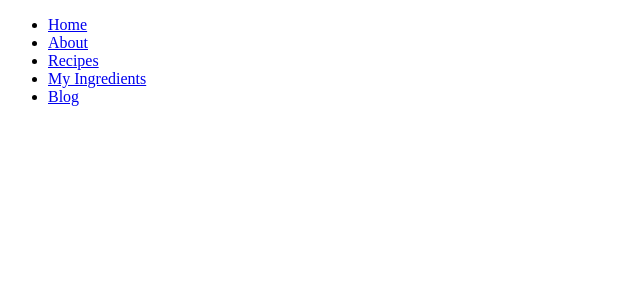
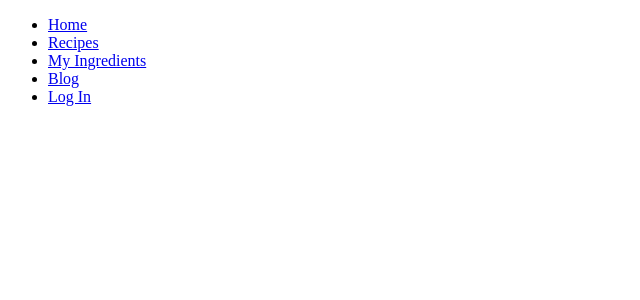
Before and after one commit to czolish/PantryDash, a Jekyll site: the page built from index.html, in a window 1280 px wide. Shown: the top 300 px of the page, without its empty margins (0-640 px from the left). Built offline with Jekyll 4.4.1, drawn with Linux system fonts in a browser that asks for light colours.

Commit message:
Update default.html
Switching the nav around, removed 'about' and added 'login'.... I guess I'll figure that out later.

```diff
--- a/_layouts/default.html
+++ b/_layouts/default.html
@@ -9,10 +9,10 @@
             <nav>
               <ul>
                 <li><a href="/">Home</a></li>
-                <li><a href="/about">About</a></li>
                 <li><a href="/recipes">Recipes</a></li>
                 <li><a href="/pantry">My Ingredients</a></li>
                 <li><a href="/blog">Blog</a></li>
+                <li><a href="/login">Log In</a></li>
               </ul>
             </nav>
 
```
